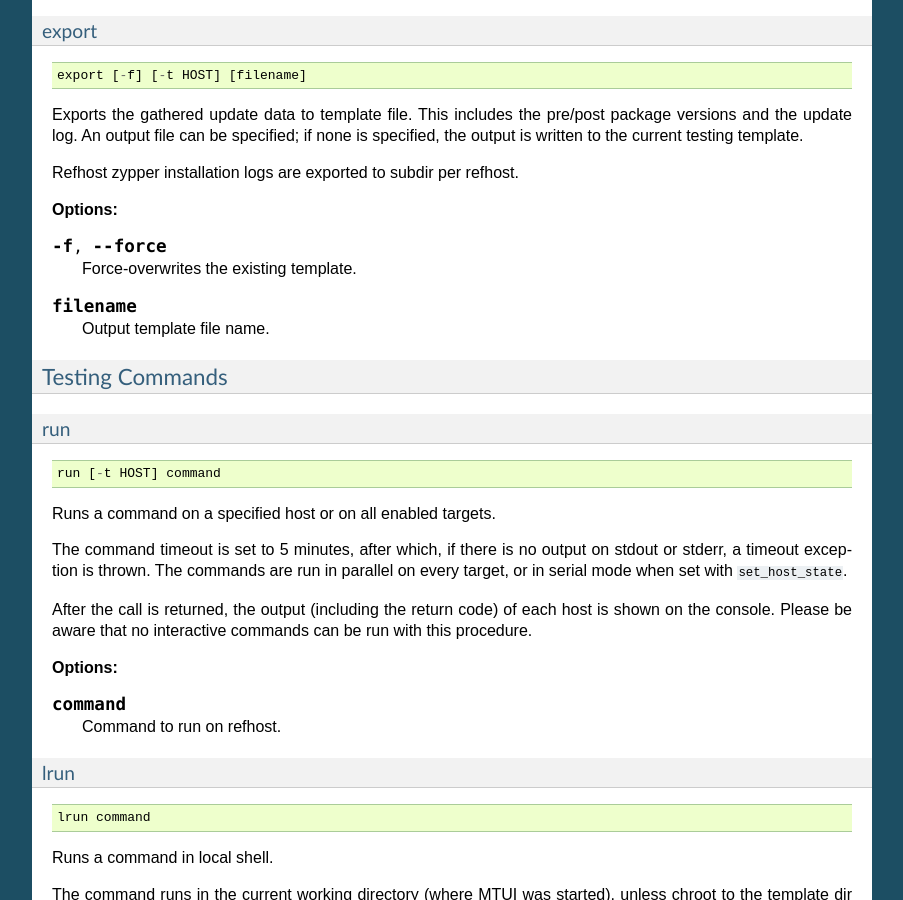
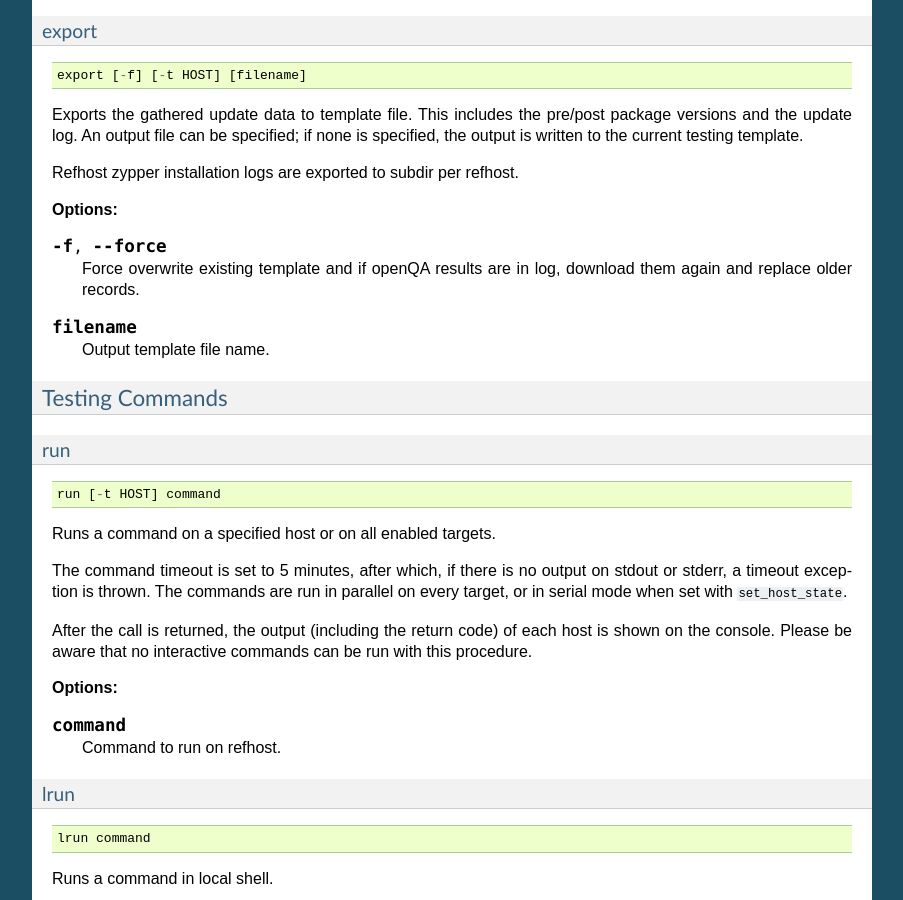
Before and after one commit to openSUSE/mtui, a Sphinx documentation site: the page built from Documentation/iui.rst, in a window 1280 px wide and 900 px high, scrolled down 6874 px. Shown: the whole window, without its empty margins (198-1101 px from the left). Built offline with Sphinx 7.4.7, drawn with Linux system fonts in a browser that asks for light colours.

Commit message:
Update description of force argument in export command

```diff
--- a/Documentation/iui.rst
+++ b/Documentation/iui.rst
@@ -396,7 +396,8 @@ Refhost zypper installation logs are exported to subdir per refhost.
 
 .. option:: -f, --force
 
-  Force-overwrites the existing template.
+  Force overwrite existing template and if openQA results are in log,
+  download them again and replace older records.
 
 .. option:: filename
 
```
